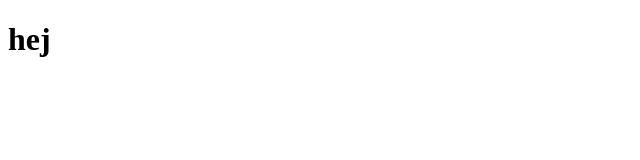
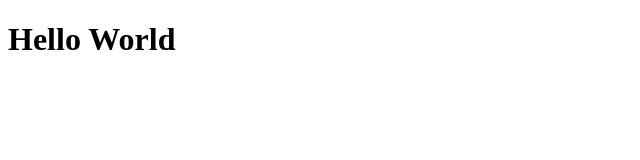
Before and after one commit to BensinBosse/Progressive-Web-App-nr1, a plain HTML site: page Index.html in a window 1280 px wide. Shown: the whole page, without its empty margins (0-640 px from the left). Drawn offline with Linux system fonts and the light colour scheme.

Commit message:
skrev hello world för att testa

```diff
--- a/Index.html
+++ b/Index.html
@@ -8,6 +8,6 @@
     <title>Document</title>
 </head>
 <body>
-    <h1>hej</h1>
+    <h1>Hello World</h1>
 </body>
 </html>
```
